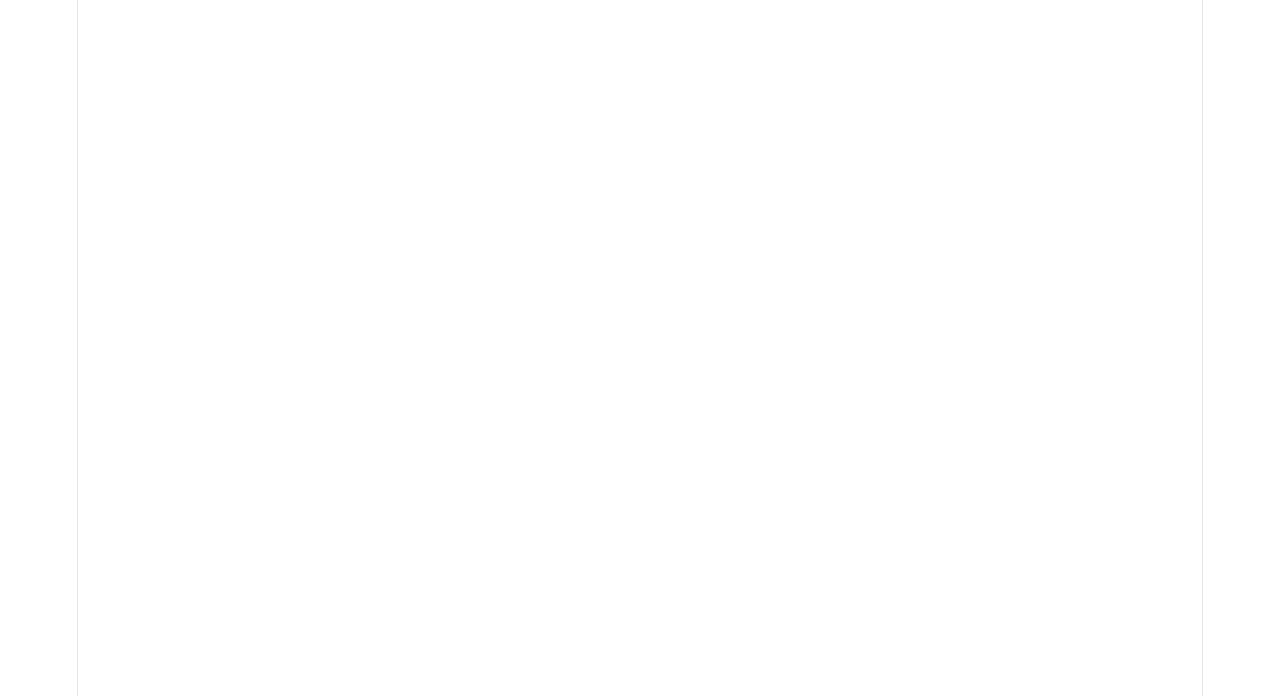
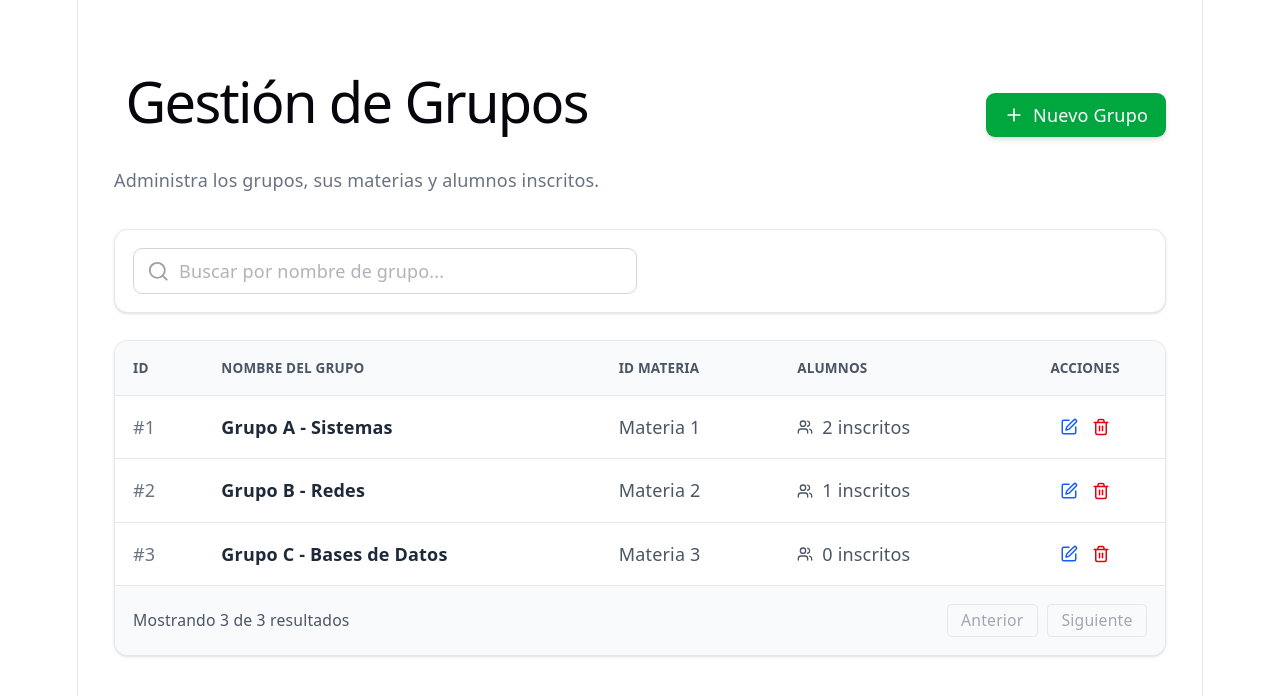
Before and after one commit to hazahart/sistema-exposiciones-frontend, a React (Vite) app: page /grupos in a window 1280 px wide. Before the commit this address had no page. Shown: the top 696 px of the page. Built offline with nearby package versions, Linux system fonts and the light colour scheme.

Commit message:
feat(groups): Vista para los grupos

```diff
--- a/src/App.jsx
+++ b/src/App.jsx
@@ -1,6 +1,6 @@
 import { BrowserRouter as Router, Routes, Route, Navigate } from 'react-router-dom';
 import Login from './pages/auth/login';
-// import Grupos from './pages/grupos/grupos';
+import Grupos from './pages/equipos/groups';
 
 function App() {
   return (
@@ -12,6 +12,8 @@ function App() {
         {/* Ruta del Login */}
         <Route path="/login" element={<Login />} />
 
+        {/* Ruta de Grupos, crud */}
+        <Route path="/grupos" element={<Grupos />} />
 
       </Routes>
     </Router>
--- a/src/pages/auth/login.jsx
+++ b/src/pages/auth/login.jsx
@@ -1,13 +1,16 @@
 import { useState } from 'react';
+import { useNavigate } from 'react-router-dom';
 import { Lock, User } from 'lucide-react';
 
 export default function Login() {
   const [matricula, setMatricula] = useState('');
   const [password, setPassword] = useState('');
+  const navigate = useNavigate();
 
   const handleSubmit = async (e) => {
     e.preventDefault();
     console.log('Enviando datos:', { matricula, password });
+    navigate('/grupos');
   };
 
   return (
--- a/src/pages/equipos/groups.jsx
+++ b/src/pages/equipos/groups.jsx
@@ -0,0 +1,128 @@
+import { useState } from 'react';
+import { Search, Plus, Edit, Trash2, Users } from 'lucide-react';
+
+// Estos datos simulan la respuesta
+const mockGrupos = [
+  {
+    id_grupo: 1,
+    nombre_grupo: "Grupo A - Sistemas",
+    id_materia: 1,
+    alumnos: [{ id_alumno: 1, nombre: "Juan Pérez" }, { id_alumno: 2, nombre: "Ana Gómez" }]
+  },
+  {
+    id_grupo: 2,
+    nombre_grupo: "Grupo B - Redes",
+    id_materia: 2,
+    alumnos: [{ id_alumno: 3, nombre: "Carlos Ruiz" }]
+  },
+  {
+    id_grupo: 3,
+    nombre_grupo: "Grupo C - Bases de Datos",
+    id_materia: 3,
+    alumnos: []
+  }
+];
+
+export default function Grupos() {
+  const [searchTerm, setSearchTerm] = useState('');
+  const [grupos, setGrupos] = useState(mockGrupos);
+
+  // Simulación de filtrado (búsqueda local por ahora)
+  const filteredGrupos = grupos.filter(grupo =>
+    grupo.nombre_grupo.toLowerCase().includes(searchTerm.toLowerCase())
+  );
+
+  return (
+    <div className="p-8 w-full max-w-7xl mx-auto">
+
+      {/* Header de la vista */}
+      <div className="flex flex-col md:flex-row md:items-center justify-between mb-8 gap-4">
+        <div>
+          <h1 className="text-3xl font-bold text-gray-800">Gestión de Grupos</h1>
+          <p className="text-gray-500">Administra los grupos, sus materias y alumnos inscritos.</p>
+        </div>
+        <button className="flex items-center gap-2 bg-green-600 text-white px-4 py-2 rounded-lg hover:bg-green-700 transition-colors shadow-md">
+          <Plus size={20} />
+          <span>Nuevo Grupo</span>
+        </button>
+      </div>
+
+      {/* Barra de herramientas (Búsqueda y Filtros) */}
+      <div className="bg-white p-4 rounded-xl shadow-sm border border-gray-200 mb-6 flex items-center">
+        <div className="relative w-full max-w-md">
+          <div className="absolute inset-y-0 left-0 pl-3 flex items-center pointer-events-none">
+            <Search className="h-5 w-5 text-gray-400" />
+          </div>
+          <input
+            type="text"
+            placeholder="Buscar por nombre de grupo..."
+            value={searchTerm}
+            onChange={(e) => setSearchTerm(e.target.value)}
+            className="w-full pl-10 pr-4 py-2 border border-gray-300 rounded-lg focus:ring-2 focus:ring-green-500 focus:border-transparent outline-none transition-all"
+          />
+        </div>
+      </div>
+
+      {/* Tabla de Grupos */}
+      <div className="bg-white rounded-xl shadow-sm border border-gray-200 overflow-hidden">
+        <div className="overflow-x-auto">
+          <table className="w-full text-left border-collapse">
+            <thead>
+              <tr className="bg-gray-50 border-b border-gray-200 text-gray-600 uppercase text-xs font-semibold">
+                <th className="p-4">ID</th>
+                <th className="p-4">Nombre del Grupo</th>
+                <th className="p-4">ID Materia</th>
+                <th className="p-4">Alumnos</th>
+                <th className="p-4 text-center">Acciones</th>
+              </tr>
+            </thead>
+            <tbody className="divide-y divide-gray-200">
+              {filteredGrupos.length > 0 ? (
+                filteredGrupos.map((grupo) => (
+                  <tr key={grupo.id_grupo} className="hover:bg-gray-50 transition-colors">
+                    <td className="p-4 text-gray-500 font-medium">#{grupo.id_grupo}</td>
+                    <td className="p-4 text-gray-800 font-semibold">{grupo.nombre_grupo}</td>
+                    <td className="p-4 text-gray-600">Materia {grupo.id_materia}</td>
+                    <td className="p-4">
+                      <div className="flex items-center gap-2 text-gray-600">
+                        <Users size={16} />
+                        <span>{grupo.alumnos.length} inscritos</span>
+                      </div>
+                    </td>
+                    <td className="p-4">
+                      <div className="flex items-center justify-center gap-3">
+                        <button className="text-blue-600 hover:text-blue-800 transition-colors" title="Editar">
+                          <Edit size={18} />
+                        </button>
+                        <button className="text-red-600 hover:text-red-800 transition-colors" title="Eliminar">
+                          <Trash2 size={18} />
+                        </button>
+                      </div>
+                    </td>
+                  </tr>
+                ))
+              ) : (
+                /* Estado Vacío (Empty State) */
+                <tr>
+                  <td colSpan="5" className="p-8 text-center text-gray-500">
+                    No se encontraron grupos que coincidan con tu búsqueda.
+                  </td>
+                </tr>
+              )}
+            </tbody>
+          </table>
+        </div>
+
+        {/* Paginación simple (Visual) */}
+        <div className="p-4 border-t border-gray-200 bg-gray-50 flex items-center justify-between text-sm text-gray-600">
+          <span>Mostrando {filteredGrupos.length} de {grupos.length} resultados</span>
+          <div className="flex gap-2">
+            <button className="px-3 py-1 border border-gray-300 rounded hover:bg-gray-100 disabled:opacity-50" disabled>Anterior</button>
+            <button className="px-3 py-1 border border-gray-300 rounded hover:bg-gray-100 disabled:opacity-50" disabled>Siguiente</button>
+          </div>
+        </div>
+      </div>
+
+    </div>
+  );
+}
```
